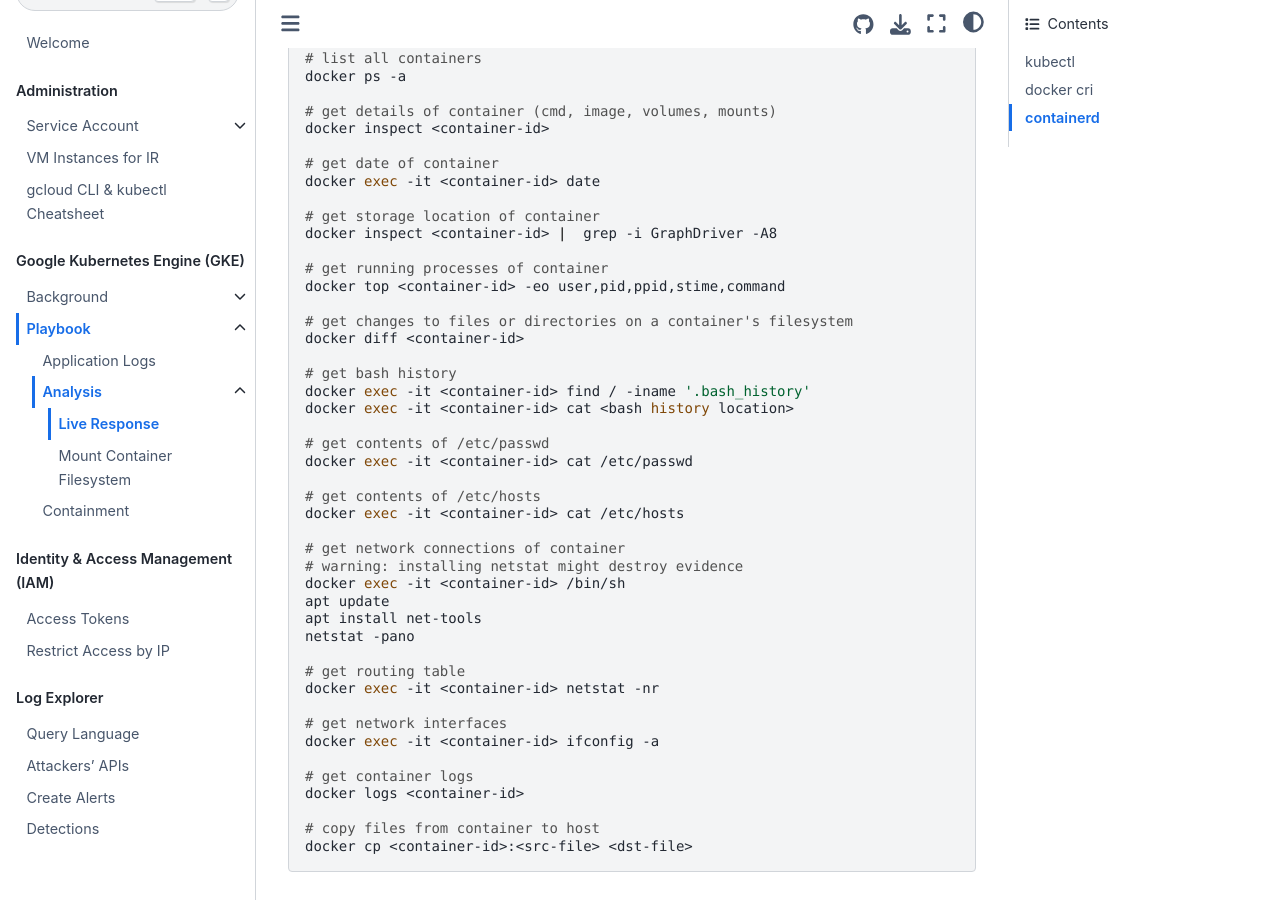
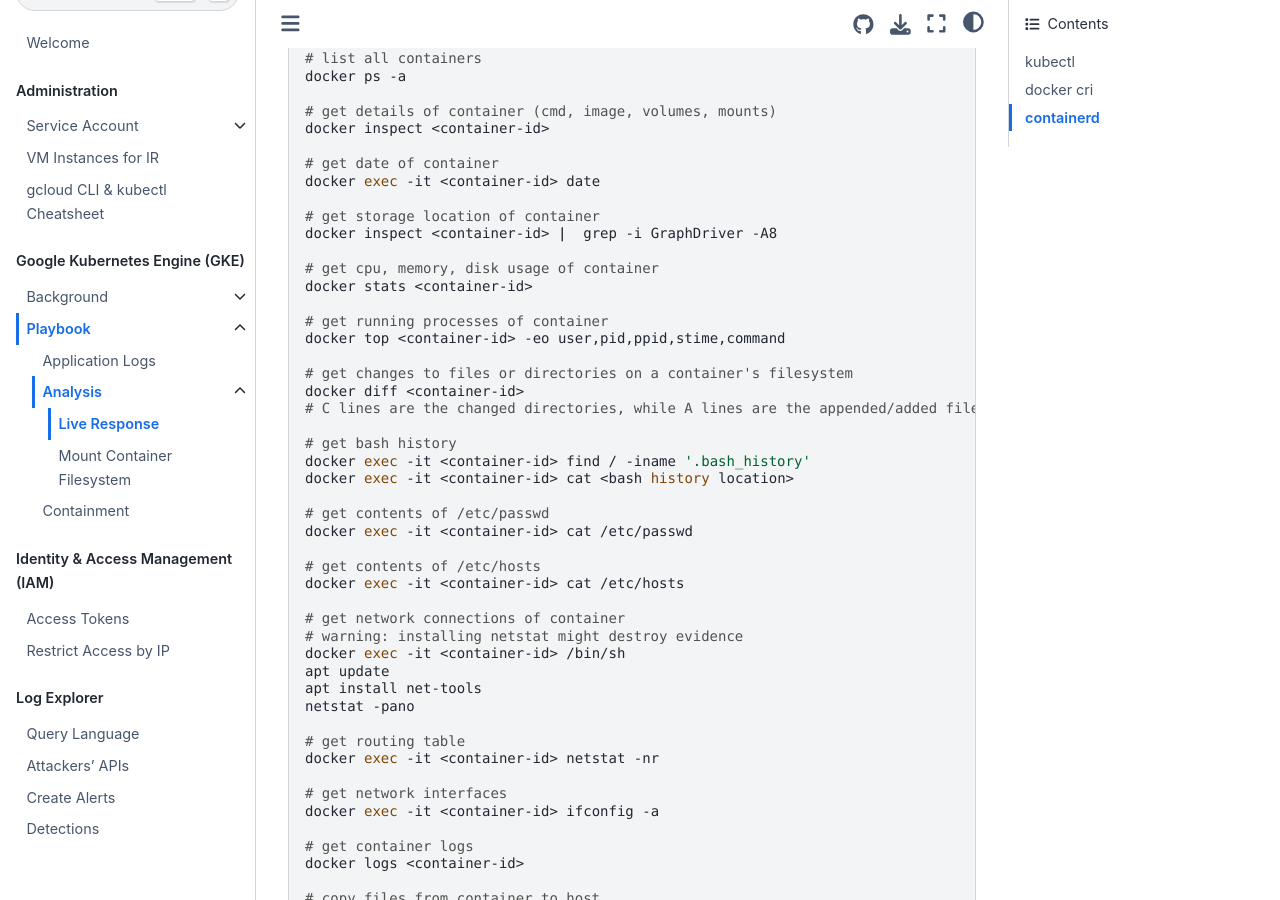
Before and after one commit to Silv3rHorn/GCP-IR-Notes, a Jupyter Book: the page built from gke/playbook/analysis/live_response.md, in a window 1280 px wide and 900 px high, scrolled down 1533 px. Built offline with Jupyter Book 1.0.4 settings and Sphinx 7.4.7 and the Sphinx Book theme 1.1.4, drawn with Linux system fonts in a browser that asks for light colours; pages that are not in the unit, such as notebooks, are missing from menus.

Commit message:
Updated GKE Live Response steps

```diff
--- a/gke/playbook/analysis/live_response.md
+++ b/gke/playbook/analysis/live_response.md
@@ -80,11 +80,15 @@ docker exec -it <container-id> date
 # get storage location of container
 docker inspect <container-id> |  grep -i GraphDriver -A8
 
+# get cpu, memory, disk usage of container
+docker stats <container-id>
+
 # get running processes of container
 docker top <container-id> -eo user,pid,ppid,stime,command
 
 # get changes to files or directories on a container's filesystem
 docker diff <container-id>
+# C lines are the changed directories, while A lines are the appended/added files
 
 # get bash history
 docker exec -it <container-id> find / -iname '.bash_history'
```
